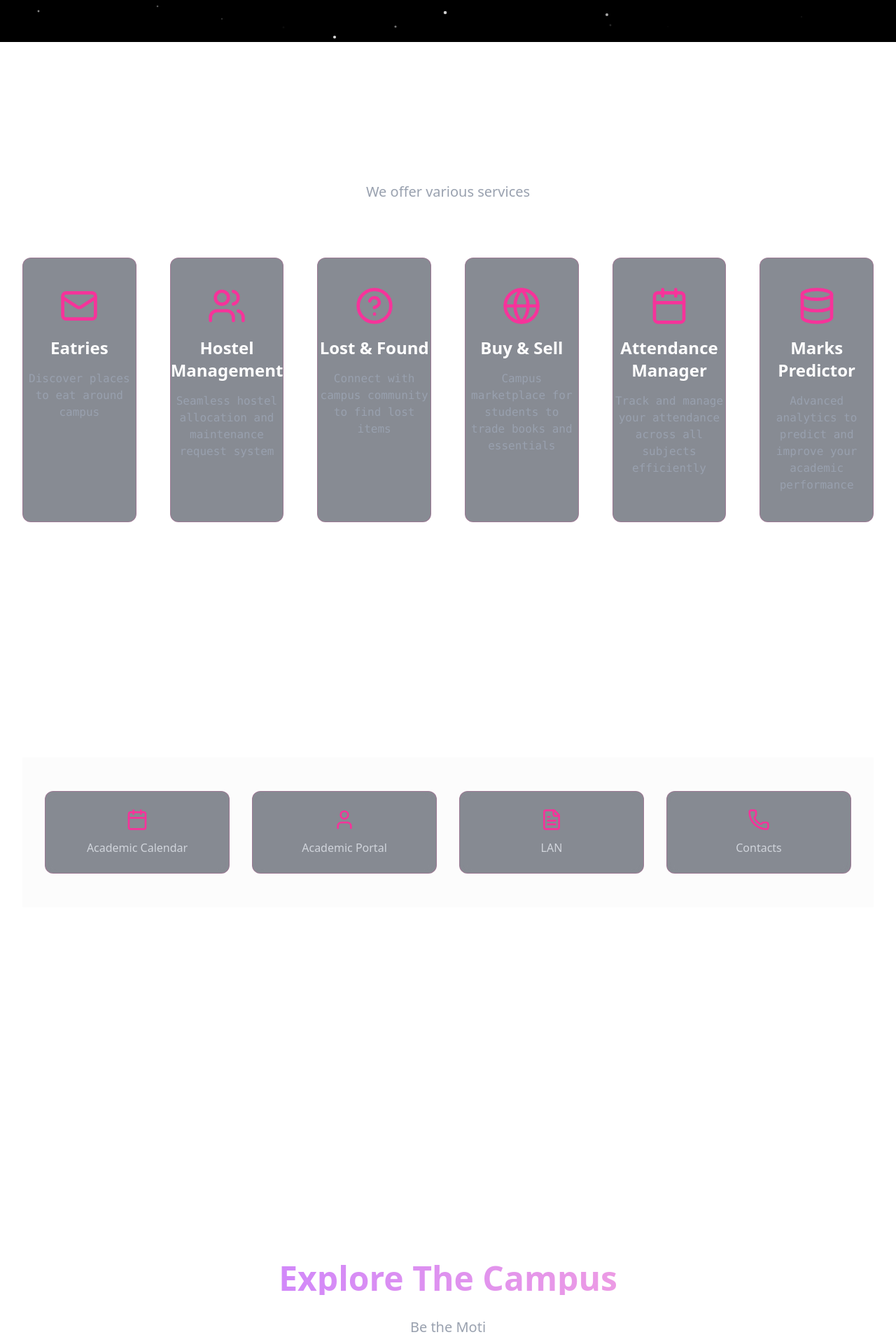
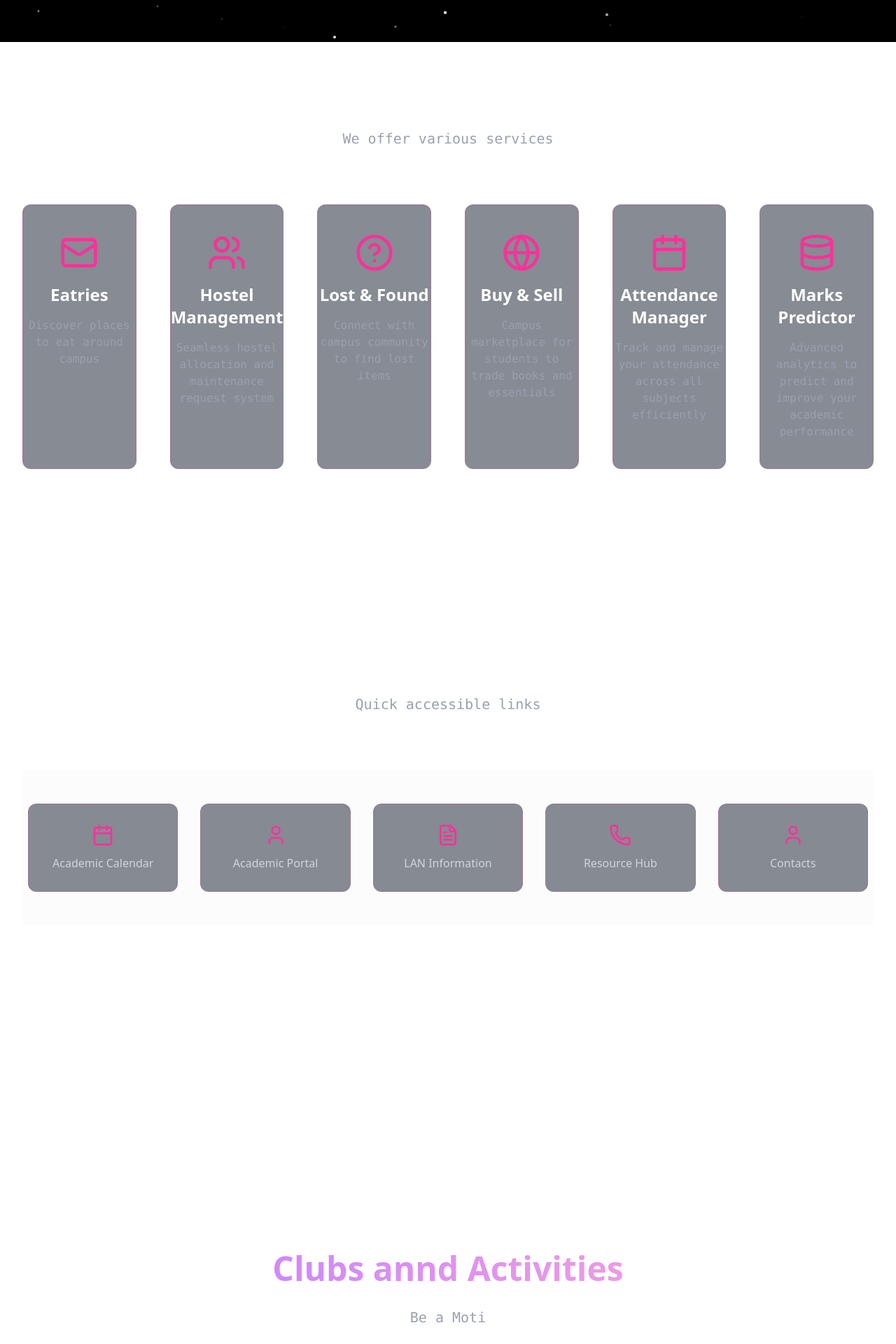
Before and after one commit to singhashish9963/CampusBeacon, a React (Vite) app in the folder client/CampusBeacon/: page / in a window 1280 px wide. Shown: the part 740-2660 px from the top of the page at 70% size. Built offline with nearby package versions, Linux system fonts and the light colour scheme.

Commit message:
refine desgin of home page

```diff
--- a/client/CampusBeacon/src/components/EventsSection.jsx
+++ b/client/CampusBeacon/src/components/EventsSection.jsx
@@ -59,7 +59,7 @@ const EventsSection = () => {
         <motion.h2
           initial={{ opacity: 0, y: 20 }}
           whileInView={{ opacity: 1, y: 0 }}
-          className="text-4xl font-bold text-center mb-12 bg-gradient-to-r from-purple-400 to-pink-300 bg-clip-text text-transparent"
+          className="text-4xl font-bold text-center mb-20 bg-gradient-to-r from-purple-400 to-pink-300 bg-clip-text text-transparent"
         >
           Club Events
         </motion.h2>
--- a/client/CampusBeacon/src/components/ImageSlider.jsx
+++ b/client/CampusBeacon/src/components/ImageSlider.jsx
@@ -3,7 +3,7 @@ import { motion, AnimatePresence } from "framer-motion";
 const ImageSlider = () => {
   const clubs = [
     {
-      title: "Coding Club",
+      title: "Computer Coding Club",
       description: "Explore the world of programming and development",
       icon: "💻",
       image: "https://images.unsplash.com/photo-1504639725590-34d0984388bd",
@@ -15,16 +15,16 @@ const ImageSlider = () => {
       image: "https://images.unsplash.com/photo-1581092921461-eab62e97a2aa",
     },
     {
-      title: "Cultural Club",
+      title: "Core Dramatics",
       description: "Express creativity through art and performance",
       icon: "🎭",
       image: "https://images.unsplash.com/photo-1533174072545-7a4b6ad7a6c3",
     },
     {
-      title: "Sports Club",
-      description: "Compete and excel in various athletics",
+      title: "Green Club",
+      description: "Connet with nature and help save the environment",
       icon: "⚽",
-      image: "https://images.unsplash.com/photo-1461896836934-ffe607ba8211",
+      image: "https://unsplash.com/photos/tree-trunk-hEceQrBaIiE",
     },
   ];
 
--- a/client/CampusBeacon/src/components/QuickLinks.jsx
+++ b/client/CampusBeacon/src/components/QuickLinks.jsx
@@ -5,20 +5,21 @@ import { Link } from "react-router-dom";
 
 const QuickLinks = () => {
   const links = [
-    { icon: Calendar, label: "Academic Calendar", href: "/academic-calendar" },
-    { icon: User, label: "Academic Portal", href: "/academic-portal" },
-    { icon: FileText, label: "LAN", href: "/lan" },
-    { icon: Phone, label: "Contacts", href: "/contacts" },
+    { icon: Calendar, label: "Academic Calendar", href: "/" },
+    { icon: User, label: "Academic Portal", href: "https://www.academics.mnnit.ac.in/new" },
+    { icon: FileText, label: "LAN Information", href: "/" },
+    { icon: Phone, label: "Resource Hub", href: "/" },
+    { icon: User, label: "Contacts", href: "/" },
   ];
 
   return (
     <div className="py-12 bg-gray-900/1">
-      <div className="max-w-7xl mx-auto px-4 sm:px-6 lg:px-8">
+      <div className="max-w-7xl mx-auto px-2 sm:px-6 lg:px-2">
         <motion.div
           initial={{ opacity: 0, y: 20 }}
           whileInView={{ opacity: 1, y: 0 }}
           viewport={{ once: true }}
-          className="grid grid-cols-1 md:grid-cols-2 lg:grid-cols-4 gap-8"
+          className="grid grid-cols-1 md:grid-cols- lg:grid-cols-5 gap-8"
         >
           {links.map((link, index) => (
             <Link
@@ -27,8 +28,8 @@ const QuickLinks = () => {
               className="block"
             >
               <motion.div
-                whileHover={{ scale: 1.05 }}
-                className="flex flex-col items-center justify-center p-6 rounded-xl bg-gray-900/50 backdrop-blur-sm border border-pink-500/20 hover:border-pink-500/40 transition-all group"
+                whileHover={{ scale: 1.25 }}
+                className="flex flex-col items-center justify-center p-7 rounded-xl bg-gray-900/50 backdrop-blur-sm border border-pink-500/20 hover:border-pink-500/50 transition-all group"
               >
                 <link.icon className="h-8 w-8 text-pink-500 mb-3 group-hover:text-pink-400" />
                 <span className="text-base font-medium text-gray-300 group-hover:text-white">
--- /dev/null
+++ b/client/CampusBeacon/src/components/Rocket.jsx
@@ -0,0 +1,13 @@
+import React from "react";
+
+const Rocket = () =>{
+    <motion.div
+    style={{
+        y:rocketY,
+
+    }}
+
+    />
+}
+
+export default Rocket;
--- a/client/CampusBeacon/src/main.jsx
+++ b/client/CampusBeacon/src/main.jsx
@@ -16,6 +16,7 @@ createRoot(document.getElementById("root")).render(
         <NavBar />
         <HomePage />
         {/* <LoginSignup /> */}
+        {/* <Footer /> */}
       </BrowserRouter>
     </AuthProvider>
   </StrictMode>
--- a/client/CampusBeacon/src/pages/homePage.jsx
+++ b/client/CampusBeacon/src/pages/homePage.jsx
@@ -78,7 +78,7 @@ const HomePage = () => {
             </motion.p>
           </div>
         </div>
-        <section className="min-h-screen relative z-10 py-32">
+        <section className="min-h-screen relative z-10 py-15">
           <div className="max-w-7xl mx-auto px-4 sm:px-6 lg:px-8">
             <motion.div
               initial={{ opacity: 0, y: 20 }}
@@ -86,8 +86,8 @@ const HomePage = () => {
               viewport={{ once: true }}
               className="text-center mb-20"
             >
-              <h2 className="text-5xl font-bold text-white mb-6"> Features</h2>
-              <p className="text-xl text-gray-400">
+              <h2 className="text-4xl font-bold text-white mb-6"> Features</h2>
+              <p className="text-xl text-gray-400 font-mono">
                 We offer various services
               </p>
             </motion.div>
@@ -131,7 +131,7 @@ const HomePage = () => {
             </div>
           </div>
         </section>
-        <section className="min-h-screen relative z-10 py-20">
+        <section className="min-h-screen relative z-10 py-15">
           <div className="max-w-7xl mx-auto px-4 sm:px-6 lg:px-8">
             <motion.div
               initial={{ opacity: 0, y: 20 }}
@@ -139,7 +139,8 @@ const HomePage = () => {
               viewport={{ once: true }}
               className="text-center mb-20"
             >
-              <h2 className="text-5xl font-bold text-white mb-6"> QuickLinks</h2>
+              <h2 className="text-5xl font-bold text-white mb-6"> Quick Links</h2>
+              <p className="text-xl text-gray-400 font-mono">Quick accessible links</p>
             </motion.div>
 
             <QuickLinks />
@@ -151,12 +152,12 @@ const HomePage = () => {
               initial={{ opacity: 0, y: 20 }}
               whileInView={{ opacity: 1, y: 0 }}
               viewport={{ once: true }}
-              className="text-center mb-16"
+              className="text-center mb-15"
             >
               <h2 className="text-5xl font-bold bg-gradient-to-r from-purple-400 to-pink-300 bg-clip-text text-transparent mb-8">
-                Explore The Campus
+                Clubs annd Activities
               </h2>
-              <p className="text-xl text-gray-400">Be the Moti</p>
+              <p className="text-xl text-gray-400 font-mono">Be a Moti</p>
             </motion.div>
             <ImageSlider />
           </div>
```
